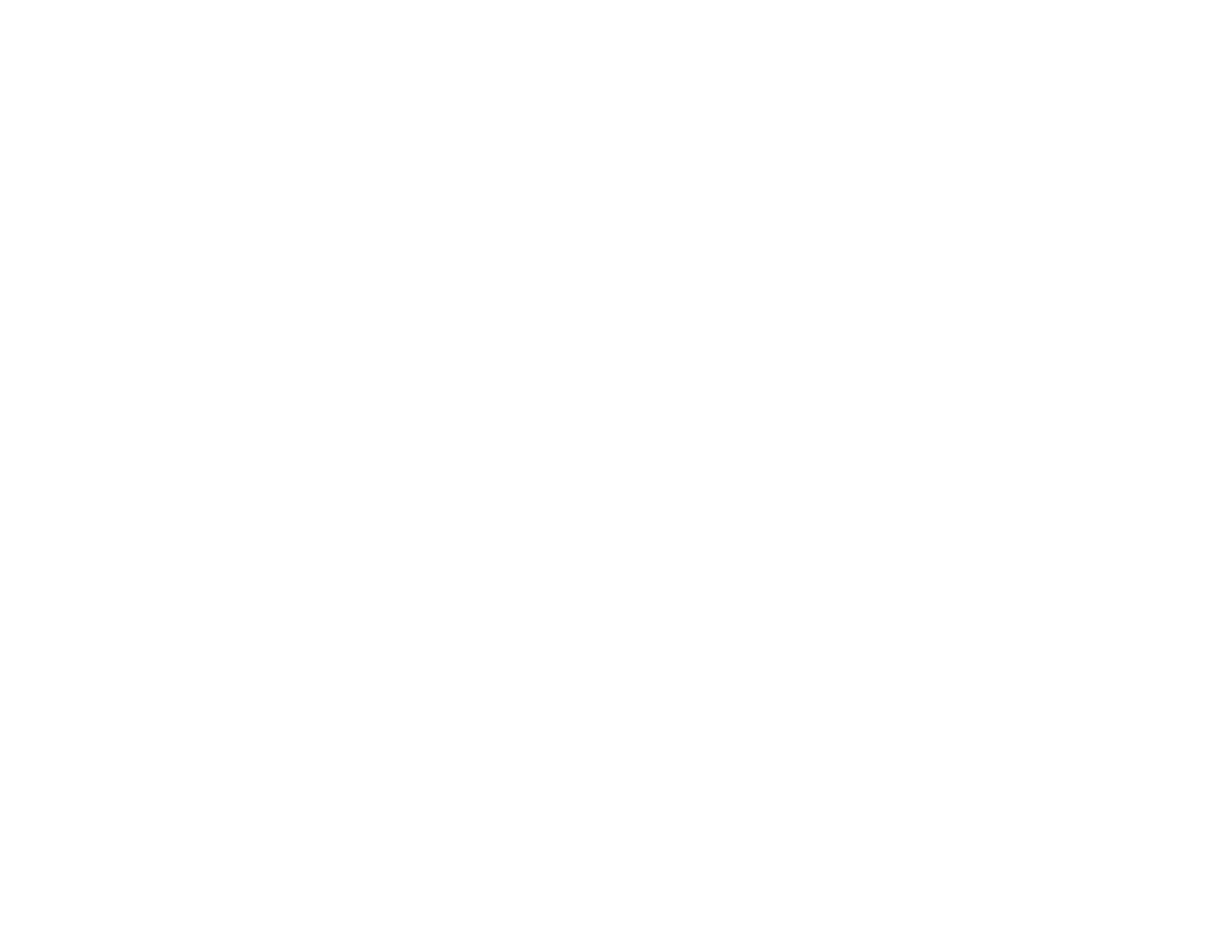
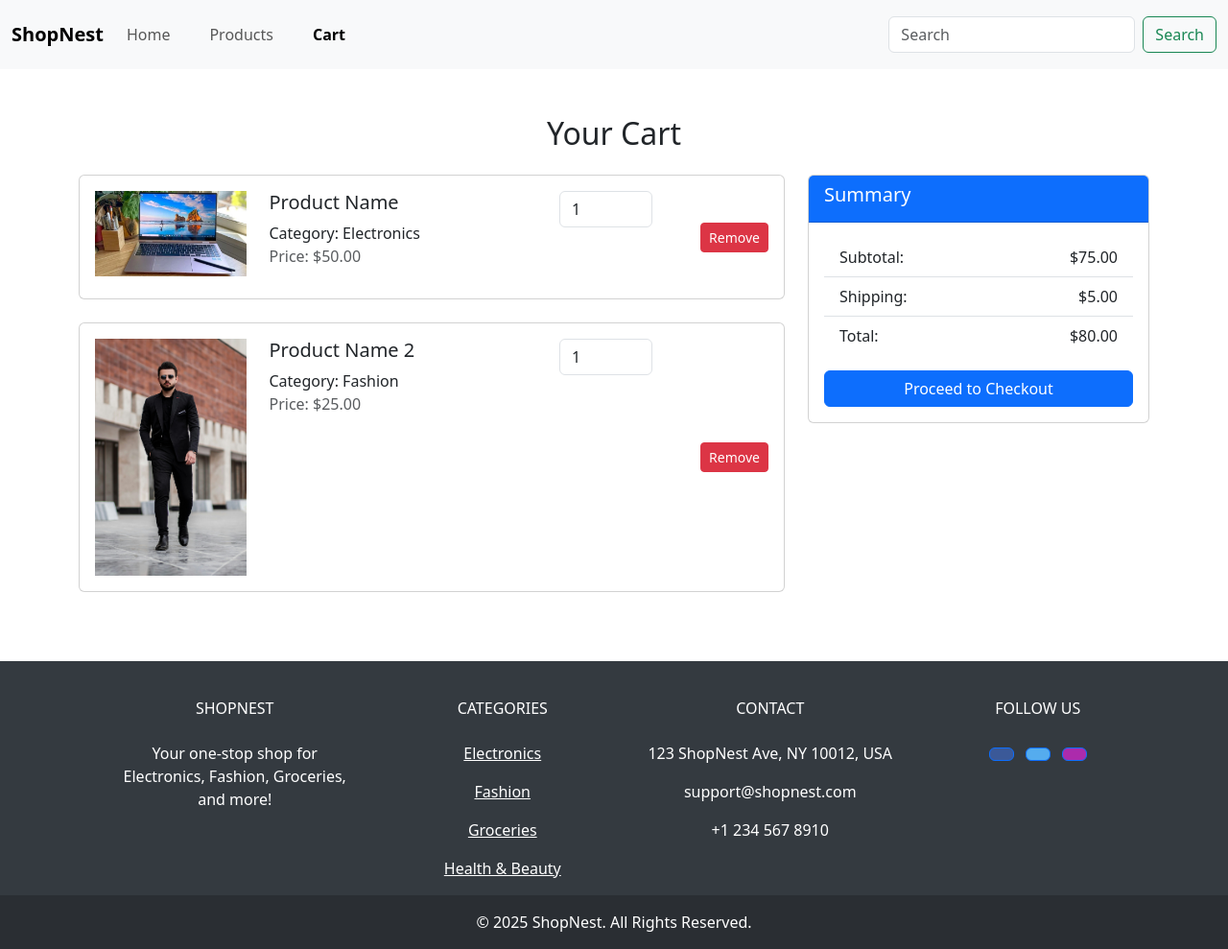
Before and after one commit to Parinay-raya/ShopNest, a plain HTML site: page cart.html in a window 1280 px wide. Shown: the whole page at 96% size. Before the commit the page ends 800 px from the top, so only its background shows below. Drawn offline with nearby package versions, Linux system fonts and the light colour scheme.

Commit message:
product,cart and photos updated

```diff
--- a/cart.html
+++ b/cart.html
@@ -0,0 +1,179 @@
+<!DOCTYPE html>
+<html lang="en">
+<head>
+    <meta charset="UTF-8">
+    <meta name="viewport" content="width=device-width, initial-scale=1.0">
+    <title>ShopNest - Cart</title>
+    <!-- Add Bootstrap CSS -->
+    <link href="https://cdn.jsdelivr.net/npm/bootstrap@5.3.0-alpha1/dist/css/bootstrap.min.css" rel="stylesheet">
+    <link rel="stylesheet" href="/style/cart.css">
+</head>
+<body>
+      <!-- Navbar -->
+<nav class="navbar navbar-expand-lg navbar-light bg-light py-3"> <!-- Adjusted padding -->
+    <div class="container-fluid">
+        <a class="navbar-brand fw-bold" href="index.html">ShopNest</a>
+        <button class="navbar-toggler" type="button" data-bs-toggle="collapse" data-bs-target="#navbarScroll"
+            aria-controls="navbarScroll" aria-expanded="false" aria-label="Toggle navigation">
+            <span class="navbar-toggler-icon"></span>
+        </button>
+        <div class="collapse navbar-collapse" id="navbarScroll">
+            <ul class="navbar-nav me-auto my-2 my-lg-0 navbar-nav-scroll">
+                <li class="nav-item">
+                    <a class="nav-link" href="index.html">Home</a>
+                </li>
+                <li class="nav-item">
+                    <a class="nav-link" href="product.html">Products</a>
+                </li>
+                <li class="nav-item">
+                    <a class="nav-link" href="cart.html">Cart</a>
+                </li>
+                <li class="nav-item" id="user-auth"></li>
+            </ul>
+            <form class="d-flex">
+                <input class="form-control me-2" type="search" placeholder="Search" aria-label="Search">
+                <button class="btn btn-outline-success" type="submit">Search</button>
+            </form>
+        </div>
+    </div>
+</nav>
+<!-- JavaScript to Highlight Active Page -->
+<script>
+    // Get current page URL
+    let currentPage = window.location.pathname.split("/").pop();
+
+    // Select all navbar links
+    let navLinks = document.querySelectorAll(".nav-link");
+
+    // Remove 'active' class from all links and add it only to the current page
+    navLinks.forEach(link => {
+        if (link.getAttribute("href") === currentPage) {
+            link.classList.add("active", "fw-bold"); // Add active class and bold font
+        } else {
+            link.classList.remove("active", "fw-bold");
+        }
+    });
+</script>
+
+    <!-- Cart Section -->
+    <div class="container my-5">
+        <h2 class="text-center mb-4">Your Cart</h2>
+
+        <div class="row">
+            <!-- Cart Items -->
+            <div class="col-lg-8">
+                <div class="card mb-4">
+                    <div class="card-body">
+                        <!-- Cart Item 1 -->
+                        <div class="row">
+                            <div class="col-md-3">
+                                <img src="/assets/images/laptop1.jpg" class="img-fluid" alt="Product Image">
+                            </div>
+                            <div class="col-md-5">
+                                <h5>Product Name</h5>
+                                <p class="mb-0">Category: Electronics</p>
+                                <p class="text-muted">Price: $50.00</p>
+                            </div>
+                            <div class="col-md-2">
+                                <input type="number" value="1" class="form-control" min="1">
+                            </div>
+                            <div class="col-md-2 d-flex justify-content-end align-items-center">
+                                <button class="btn btn-danger btn-sm">Remove</button>
+                            </div>
+                        </div>
+                    </div>
+                </div>
+
+                <!-- Add more cart items in the same structure -->
+
+                <div class="card mb-4">
+                    <div class="card-body">
+                        <!-- Cart Item 2 -->
+                        <div class="row">
+                            <div class="col-md-3">
+                                <img src="/assets/images/fashion.jpg" class="img-fluid" alt="Product Image">
+                            </div>
+                            <div class="col-md-5">
+                                <h5>Product Name 2</h5>
+                                <p class="mb-0">Category: Fashion</p>
+                                <p class="text-muted">Price: $25.00</p>
+                            </div>
+                            <div class="col-md-2">
+                                <input type="number" value="1" class="form-control" min="1">
+                            </div>
+                            <div class="col-md-2 d-flex justify-content-end align-items-center">
+                                <button class="btn btn-danger btn-sm">Remove</button>
+                            </div>
+                        </div>
+                    </div>
+                </div>
+            </div>
+
+            <!-- Cart Summary -->
+            <div class="col-lg-4">
+                <div class="card">
+                    <div class="card-header bg-primary text-white">
+                        <h5>Summary</h5>
+                    </div>
+                    <div class="card-body">
+                        <ul class="list-group list-group-flush">
+                            <li class="list-group-item d-flex justify-content-between align-items-center">
+                                Subtotal:
+                                <span>$75.00</span>
+                            </li>
+                            <li class="list-group-item d-flex justify-content-between align-items-center">
+                                Shipping:
+                                <span>$5.00</span>
+                            </li>
+                            <li class="list-group-item d-flex justify-content-between align-items-center">
+                                Total:
+                                <span>$80.00</span>
+                            </li>
+                        </ul>
+                        <a href="checkout.html" class="btn btn-primary w-100 mt-3">Proceed to Checkout</a>
+                    </div>
+                </div>
+            </div>
+        </div>
+    </div>
+
+    <!-- Footer -->
+    <footer class="text-center text-white" style="background-color: #343a40;">
+        <div class="container p-4 pb-0">
+            <section class="">
+                <div class="row">
+                    <div class="col-md-3 col-lg-3 col-xl-3 mx-auto mt-3">
+                        <h6 class="text-uppercase mb-4 font-weight-bold">ShopNest</h6>
+                        <p>Your one-stop shop for Electronics, Fashion, Groceries, and more!</p>
+                    </div>
+                    <div class="col-md-2 col-lg-2 col-xl-2 mx-auto mt-3">
+                        <h6 class="text-uppercase mb-4 font-weight-bold">Categories</h6>
+                        <p><a href="#" class="text-white">Electronics</a></p>
+                        <p><a href="#" class="text-white">Fashion</a></p>
+                        <p><a href="#" class="text-white">Groceries</a></p>
+                        <p><a href="#" class="text-white">Health & Beauty</a></p>
+                    </div>
+                    <div class="col-md-4 col-lg-3 col-xl-3 mx-auto mt-3">
+                        <h6 class="text-uppercase mb-4 font-weight-bold">Contact</h6>
+                        <p><i class="fas fa-home mr-3"></i> 123 ShopNest Ave, NY 10012, USA</p>
+                        <p><i class="fas fa-envelope mr-3"></i> support@shopnest.com</p>
+                        <p><i class="fas fa-phone mr-3"></i> +1 234 567 8910</p>
+                    </div>
+                    <div class="col-md-3 col-lg-2 col-xl-2 mx-auto mt-3">
+                        <h6 class="text-uppercase mb-4 font-weight-bold">Follow us</h6>
+                        <a class="btn btn-primary btn-floating m-1" style="background-color: #3b5998" href="#!" role="button"><i class="fab fa-facebook-f"></i></a>
+                        <a class="btn btn-primary btn-floating m-1" style="background-color: #55acee" href="#!" role="button"><i class="fab fa-twitter"></i></a>
+                        <a class="btn btn-primary btn-floating m-1" style="background-color: #ac2bac" href="#!" role="button"><i class="fab fa-instagram"></i></a>
+                    </div>
+                </div>
+            </section>
+        </div>
+        <div class="text-center p-3" style="background-color: rgba(0, 0, 0, 0.2)">
+            © 2025 ShopNest. All Rights Reserved.
+        </div>
+    </footer>
+
+    <!-- Bootstrap JS -->
+    <script src="https://cdn.jsdelivr.net/npm/bootstrap@5.3.0-alpha1/dist/js/bootstrap.bundle.min.js"></script>
+</body>
+</html>
--- /dev/null
+++ b/style/cart.css
@@ -0,0 +1,66 @@
+.navbar ul li{
+    padding-right: 25px;
+}
+
+
+
+
+
+/* body {
+    font-family: Arial, sans-serif;
+    background-color: #FCFFE7;
+    margin: 0;
+    padding: 0;
+}
+
+.navbar {
+    background-color: #2B3467 !important;
+}
+
+.navbar-brand,
+.nav-link {
+    color: white !important;
+}
+
+.container {
+    max-width: 900px;
+    background: #BAD7E9;
+    padding: 20px;
+    border-radius: 8px;
+    box-shadow: 0 0 10px rgba(0, 0, 0, 0.1);
+}
+
+.cart-container {
+    margin-top: 20px;
+}
+
+table {
+    width: 100%;
+    background: white;
+    border-radius: 5px;
+    overflow: hidden;
+}
+
+th,
+td {
+    padding: 10px;
+    text-align: center;
+}
+
+th {
+    background-color: #2B3467;
+    color: white;
+}
+
+#checkout-btn {
+    background-color: #EB455F;
+    color: white;
+    border: none;
+    padding: 10px 20px;
+    border-radius: 5px;
+    cursor: pointer;
+}
+
+#checkout-btn:hover {
+    background-color: #C6324E;
+} */
--- a/style/main.css
+++ b/style/main.css
@@ -1,30 +1,46 @@
 /* Body and Background */
 body {
-    background-color: #FCFFE7; /* Light Yellow for background */
-    color: #2B3467; /* Dark Blue text for contrast */
+    background-color: #FCFFE7;
+    /* Light Yellow for background */
+    color: #2B3467;
+    /* Dark Blue text for contrast */
     font-family: 'Arial', sans-serif;
 }
 
 /* Navbar */
 .navbar {
-    background-color: #2B3467; /* Dark Blue for navbar */
+    background-color: #2B3467;
+
+    /* Dark Blue for navbar */
 }
 
-.navbar-brand, .nav-link {
-    color: #FCFFE7; /* Light Yellow text */
+.navbar-brand,
+.nav-link {
+    color: #FCFFE7;
+
+    /* Light Yellow text */
 }
 
+
+
 .navbar-nav .nav-link:hover {
-    color: #EB455F; /* Pink hover effect */
+    color: #EB455F !important; /* Pink color on hover */
+    text-decoration: underline;
+
+}
+.navbar ul li{
+    padding-right: 10px;
 }
 
 
 /* Hero Section */
 .hero-section {
-    background-image: url('/assets/images/hero-bg.png'); /* Add your background image path here */
+    background-image: url('/assets/images/hero-bg.png');
+    /* Add your background image path here */
     background-size: cover;
     background-position: center;
-    color: #FCFFE7; /* Light Yellow for text */
+    color: #FCFFE7;
+    /* Light Yellow for text */
     text-align: center;
     padding: 80px 20px;
     position: relative;
@@ -63,8 +79,10 @@ body {
 }
 
 .hero-content .btn {
-    background-color: #EB455F; /* Pink button */
-    color: #FCFFE7; /* Light Yellow text */
+    background-color: #EB455F;
+    /* Pink button */
+    color: #FCFFE7;
+    /* Light Yellow text */
     padding: 12px 30px;
     font-size: 1.1em;
     text-decoration: none;
@@ -72,15 +90,19 @@ body {
 }
 
 .hero-content .btn:hover {
-    background-color: #2B3467; /* Dark Blue on hover */
-    color: #FCFFE7; /* Light Yellow text on hover */
+    background-color: #2B3467;
+    /* Dark Blue on hover */
+    color: #FCFFE7;
+    /* Light Yellow text on hover */
 }
 
 
 /* Footer */
 footer {
-    background-color: #2B3467; /* Dark Blue for footer */
-    color: #FCFFE7; /* Light Yellow text */
+    background-color: #2B3467;
+    /* Dark Blue for footer */
+    color: #FCFFE7;
+    /* Light Yellow text */
     text-align: center;
     padding: 20px 0;
 }
@@ -97,7 +119,8 @@ ul li {
 }
 
 /* Form Styles */
-form input, form button {
+form input,
+form button {
     border-radius: 20px;
     margin: 5px;
 }
@@ -112,3 +135,42 @@ form input, form button {
     background-color: #2B3467;
     color: #FCFFE7;
 }
+
+
+
+
+/* cart styles
+.cart-container {
+    margin-top: 20px;
+}
+
+table {
+    width: 100%;
+    background: white;
+    border-radius: 5px;
+    overflow: hidden;
+}
+
+th,
+td {
+    padding: 10px;
+    text-align: center;
+}
+
+th {
+    background-color: #2B3467;
+    color: white;
+}
+
+#checkout-btn {
+    background-color: #EB455F;
+    color: white;
+    border: none;
+    padding: 10px 20px;
+    border-radius: 5px;
+    cursor: pointer;
+}
+
+#checkout-btn:hover {
+    background-color: #C6324E;
+} */
```
Also changed, not shown: index.html (+25 -4 lines), product.html (+89 -0 lines), assets/images/fashion.jpg (added), assets/images/laptop.webp (added), assets/images/laptop1.jpg (added).
